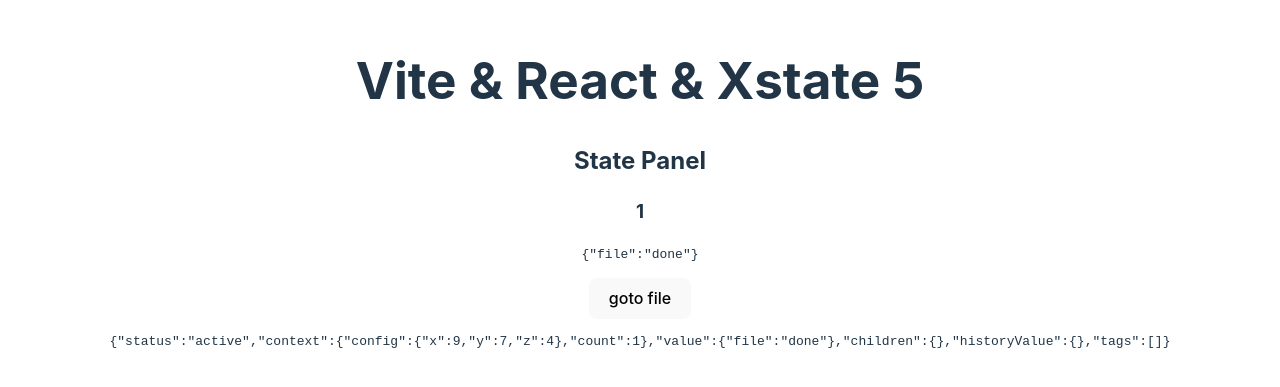
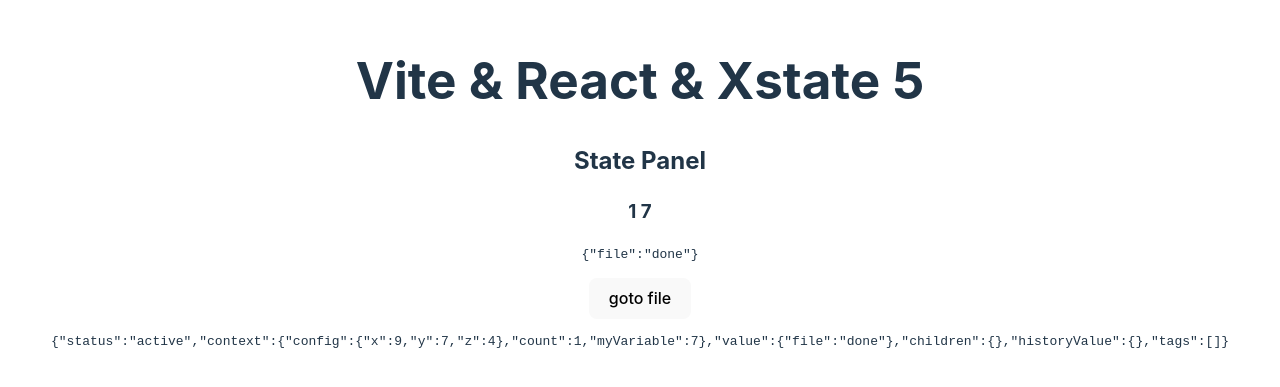
Before and after one commit to paulhhowells/vite-xstate-5, a React (Vite) app: page / in a window 1280 px wide. Shown: the part 209-596 px from the top of the page. Built offline with nearby package versions, Linux system fonts and the light colour scheme.

Commit message:
example: pass variable to actor via input & context

```diff
--- a/src/state/StatePanel.tsx
+++ b/src/state/StatePanel.tsx
@@ -3,7 +3,12 @@
 import { machine } from './machine';
 
 export function StatePanel () {
-	const [ snapshot, send ] = useMachine(machine);
+	const [ snapshot, send ] = useMachine(
+		machine,
+		{
+			input: { myVariable: 7 }
+		}
+	);
 
 	React.useEffect(
 		() => {
@@ -13,7 +18,7 @@
 	);
 
 	const { context, value } = snapshot;
-	const { count } = context;
+	const { count, myVariable } = context;
 
 	const handleGoToFileClick = () => {
 		send({ type: 'goto.file' });
@@ -22,7 +27,7 @@
 	return (
 		<div>
 			<h2>State Panel</h2>
-			<h3>{ count }</h3>
+			<h3>{ count } { myVariable }</h3>
 			<pre><code>{ JSON.stringify(value) }</code></pre>
 
 			<button type="button" onClick={handleGoToFileClick}>goto file</button>
--- a/src/state/machine.ts
+++ b/src/state/machine.ts
@@ -8,14 +8,23 @@
 		return { count: input.count + 1 };
 	}
 );
+const testActor = fromPromise(async ({ input }) => {
+	console.log('test src', input);
+
+	return { output: 3 };
+});
 
 export const machine =
 	setup(
 		{
 			types: {
+				input: {} as {
+					myVariable: number | string;
+				},
 				context: {} as {
 					config: null | FileConfig;
 					count: number;
+					myVariable: number | string;
 				},
 				events: {} as
 					| { type: 'goto.file' }
@@ -23,6 +32,7 @@
 			},
 			actors: {
 				validationActor,
+				testActor,
 			},
 			actions: {},
 			guards: {},
@@ -30,10 +40,11 @@
 	)
 	.createMachine(
 		{
-			context: {
+			context: ({ input })=>({
 				config: null,
 				count: 0,
-			},
+				myVariable: input.myVariable,
+			}),
 			id: 'machine',
 			initial: 'unready',
 			states: {
@@ -44,12 +55,31 @@
 								({ event: { config } }) => ({ config })
 							),
 							guard: ({ event: { config } }) => (config && 'x' in config),
-							target: 'file',
+							target: 'process',
 						},
 					},
 					description: 'The initial state where the machine starts. It can transition to the second state.'
 				},
+				'process': {
+					initial: 'test',
+					invoke: {
+						id: 'testService',
+						input: ({ context }) => ({
+							count: context.count,
+							myVariable: context.myVariable,
+						}),
+						// Inline src functions that are not created as 'actors' no longer work in Xstate 5
+						src: 'testActor',
+						onDone: {
+							target: '#file'
+						}
+					},
+					states: {
+						'test': {}
+					}
+				},
 				'file': {
+					id: 'file',
 					initial: 'validate',
 					states: {
 						'validate': {
@@ -72,12 +102,11 @@
 							description: 'In this state, the machine sends context to an actor and assigns the response from the actor to context.'
 						},
 						'done': {
-							type: 'final',
+							// type: 'final',
 							description:
 							'The state where the machine goes after receiving a response from the actor.'
 						},
 						'error': {
-							type: 'final',
 							description:
 							'The state where the machine goes if there is an error in the actor invocation.'
 						},
@@ -86,7 +115,7 @@
 			},
 			on: {
 				'goto.file': {
-					target: '.file'
+					target: '.process'
 				}
 			},
 		}
```
